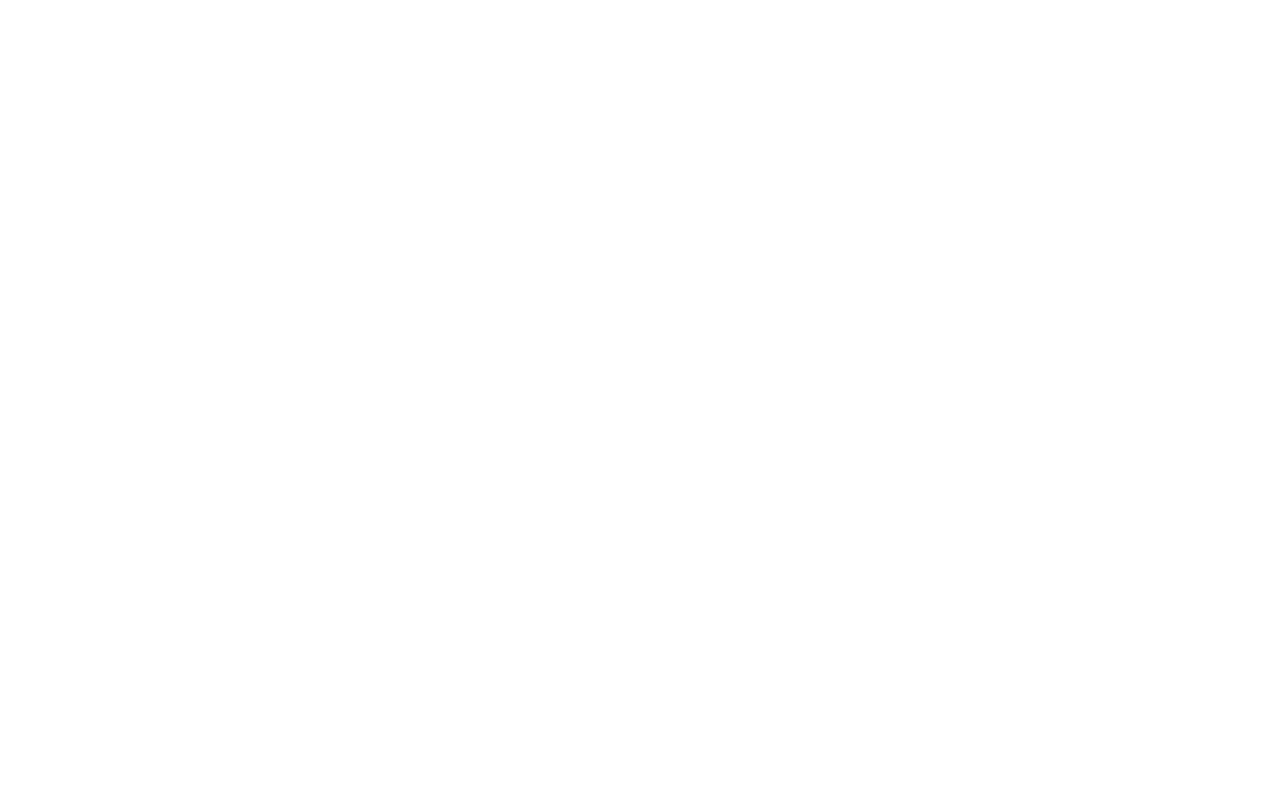
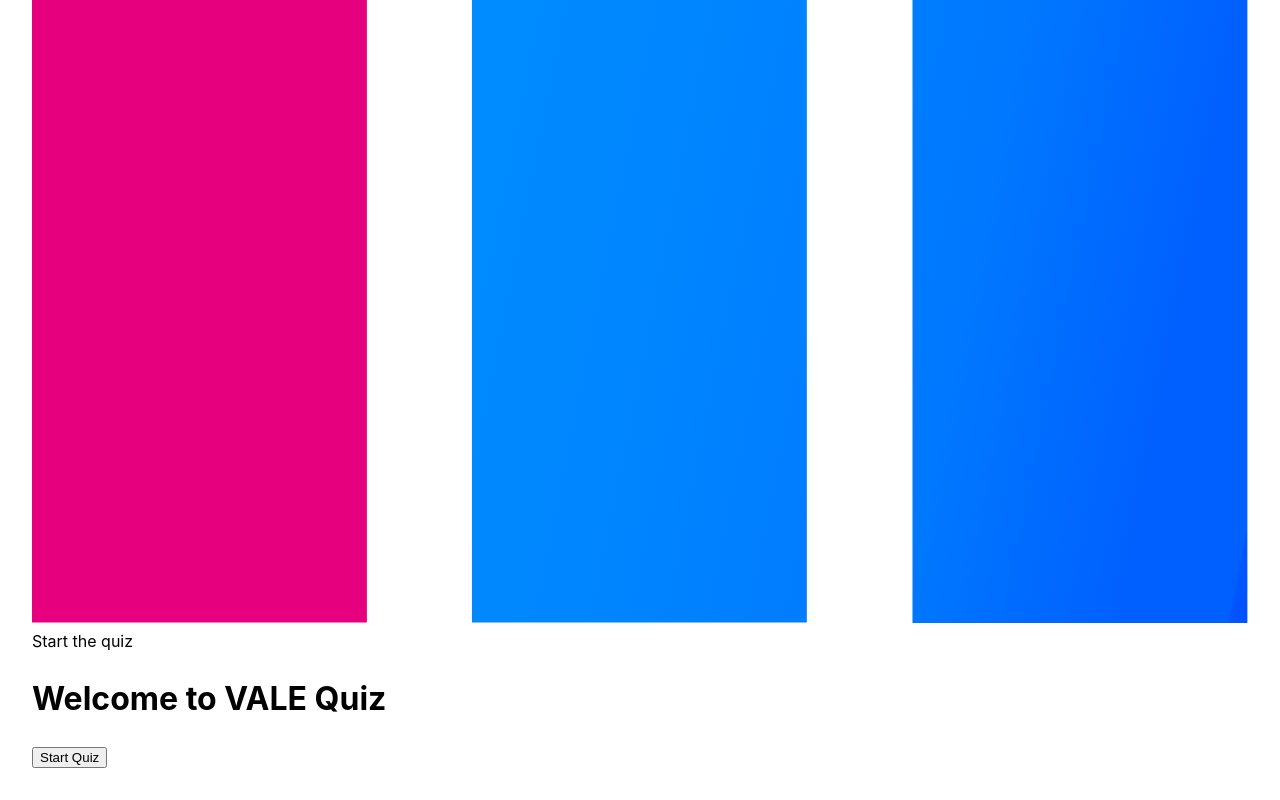
Before and after one commit to yoanastamenova/Flash-Cards-Roadmap, a React (Vite) app: page / in a window 1280 px wide. Shown: the part 479-1279 px from the top of the page. Before the commit the page ends 800 px from the top, so only its background shows below. Built offline with nearby package versions, Linux system fonts and the light colour scheme.

Commit message:
feat: add first view items

```diff
--- a/src/App.jsx
+++ b/src/App.jsx
@@ -1,10 +1,10 @@
 import './App.css'
+import { Body } from './views/Body/Body'
 
 function App() {
 
   return (
-    <>
-    </>
+    <Body />
   )
 }
 
--- a/src/views/Body/Body.jsx
+++ b/src/views/Body/Body.jsx
@@ -1,5 +1,5 @@
 import React from 'react'
-import { Start } from '../Start/Start'
+import { Start } from '../Start/Start';
 import { Route, Routes } from 'react-router-dom'
 
 export const Body = () => {
--- a/src/views/Start/Start.css
+++ b/src/views/Start/Start.css
@@ -0,0 +1,4 @@
+logo {
+    height: 2rem;
+    width: 2rem;
+}
--- a/src/views/Start/Start.jsx
+++ b/src/views/Start/Start.jsx
@@ -1,11 +1,14 @@
 import React from 'react'
 import logo from "../../assets/MW_logo.svg"
+import "./Start.css"
 
 export const Start = () => {
   return (
     <div className='container'>
-        <img src={logo}></img>
-        <div>Start</div>
+        <img className='logo' src={logo}></img>
+        <div>Start the quiz</div>
+        <h1>Welcome to VALE Quiz</h1>
+      <button>Start Quiz</button>
     </div>
   )
 }
```
